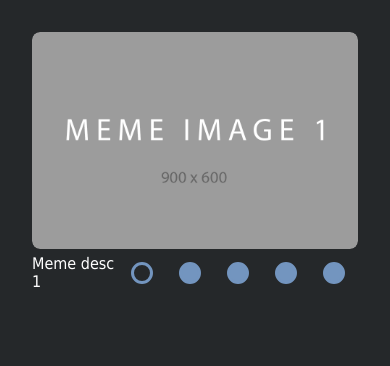
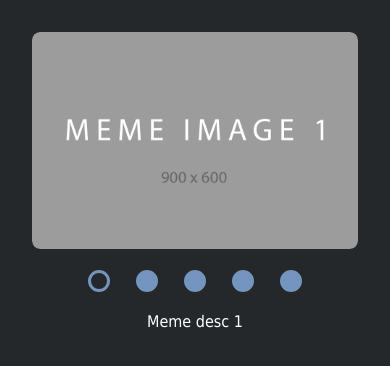
Before and after one commit to Jeneko/cssMemSlider, a plain HTML site: page index.html in a window 390 px wide. Drawn offline with Linux system fonts and the light colour scheme.

Commit message:
feat: add mobile layout (Wed May 11 19:21:31 2022)

```diff
--- a/css/style.css
+++ b/css/style.css
@@ -166,3 +166,26 @@ body {
         transform: translateX(0);
     }
 }
+
+/* ====================== */
+/*     Mobile layout      */
+/* ====================== */
+
+@media screen and (max-width: 767px) {
+    .slider {
+        grid-template-columns: 1fr;
+        grid-template-areas:
+            "images"
+            "controls"
+            "text";
+    }
+
+    .slider__controls {
+        margin: 0.5rem 0;
+        justify-content: center;
+    }
+
+    .slider__texts {
+        justify-content: center;
+    }
+}
```
